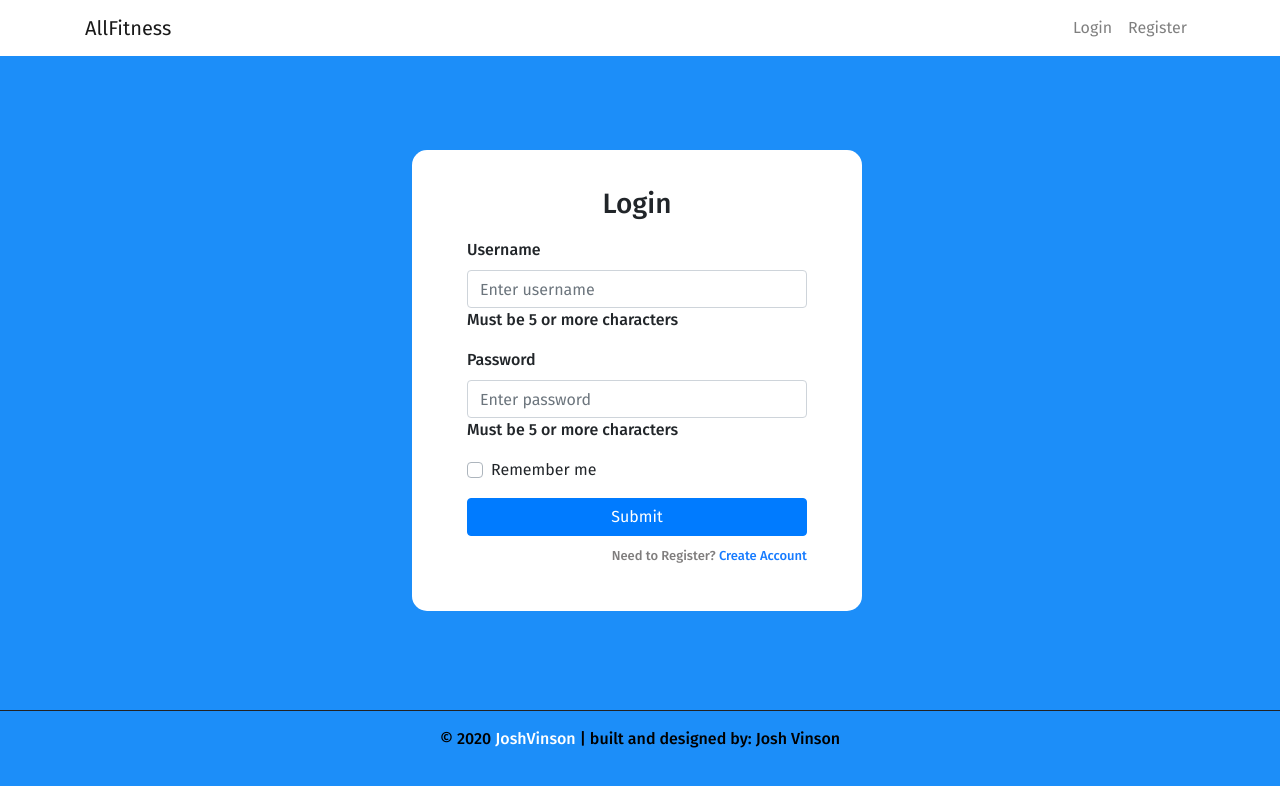
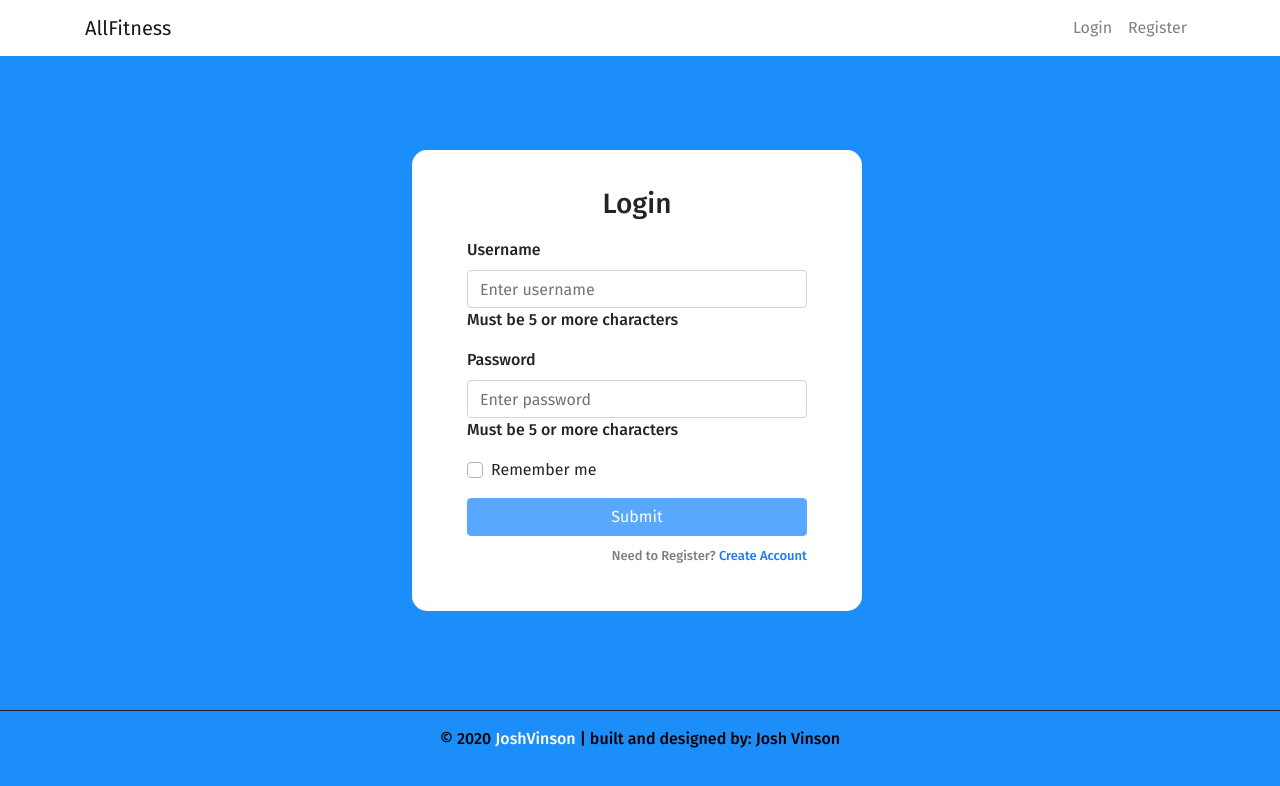
Before and after one commit to JVinson813/AllFitness-App, a React (Create React App) app: page /login in a window 1280 px wide. Shown: the top 786 px of the page. Built offline with nearby package versions, Linux system fonts and the light colour scheme; some icons are missing.

Commit message:
updated validation

```diff
--- a/src/components/auth/Login.jsx
+++ b/src/components/auth/Login.jsx
@@ -68,7 +68,7 @@ class Login extends Component {
                     </div>
                 </div>
 
-                <button type="submit" className="btn btn-primary btn-block">Submit</button>
+                <button disabled={ this.state.password.length < 5 || this.state.username.length < 5} type="submit" className="btn btn-primary btn-block">Submit</button>
                 <p className="forgot-password text-right">
                 Need to Register? <a href="/register">Create Account</a>
                 </p>
--- a/src/components/auth/Register.jsx
+++ b/src/components/auth/Register.jsx
@@ -65,7 +65,7 @@ class Register extends React.Component {
                     {this.state.password.length < 5 ? <span>Must be 5 or more characters</span> : null}
                 </div>
 
-                <button disable={!this.state.username || !this.state.password || this.state.username.length < 5} type="submit" className="btn btn-primary btn-block">Sign Up</button>
+                <button disabled={ this.state.password.length < 5 || this.state.username.length < 5} type="submit" className="btn btn-primary btn-block">Sign Up</button>
                 <p className="forgot-password text-right">
                 Already registered <a href="/login">sign in?</a>
                 </p>
```
